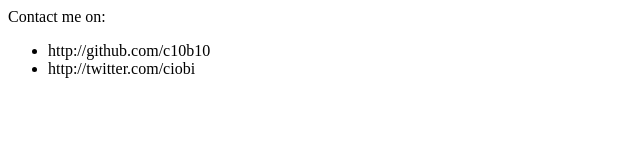
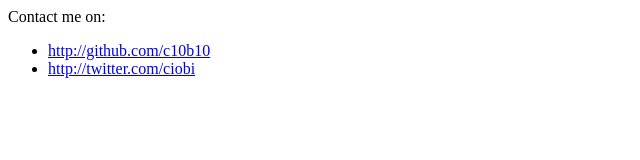
Before and after one commit to c10b10/beta, a plain HTML site: page index.html in a window 1280 px wide. Shown: the whole page, without its empty margins (0-640 px from the left). Drawn offline with Linux system fonts and the light colour scheme.

Commit message:
Add links.

```diff
--- a/index.html
+++ b/index.html
@@ -1,5 +1,5 @@
 Contact me on:
 <ul>
-  <li>http://github.com/c10b10</li>
-  <li>http://twitter.com/ciobi</li>
+  <li><a href="http://github.com/c10b10">http://github.com/c10b10</a></li>
+  <li><a href="http://twitter.com/ciobi">http://twitter.com/ciobi</a></li>
 </ul>
```
